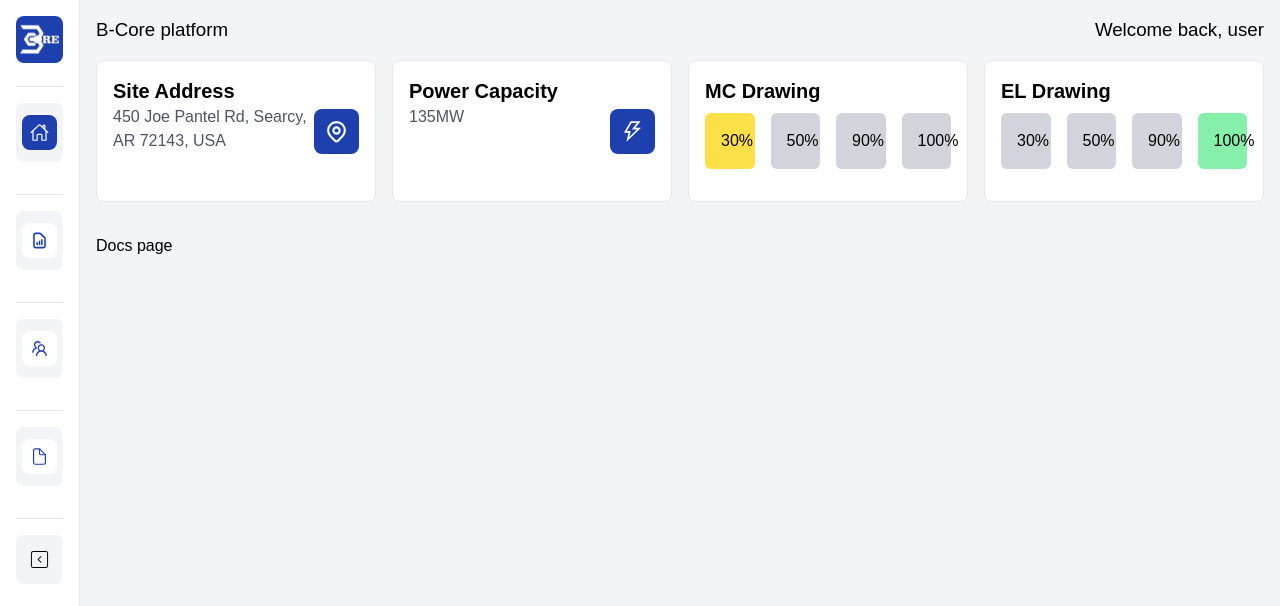
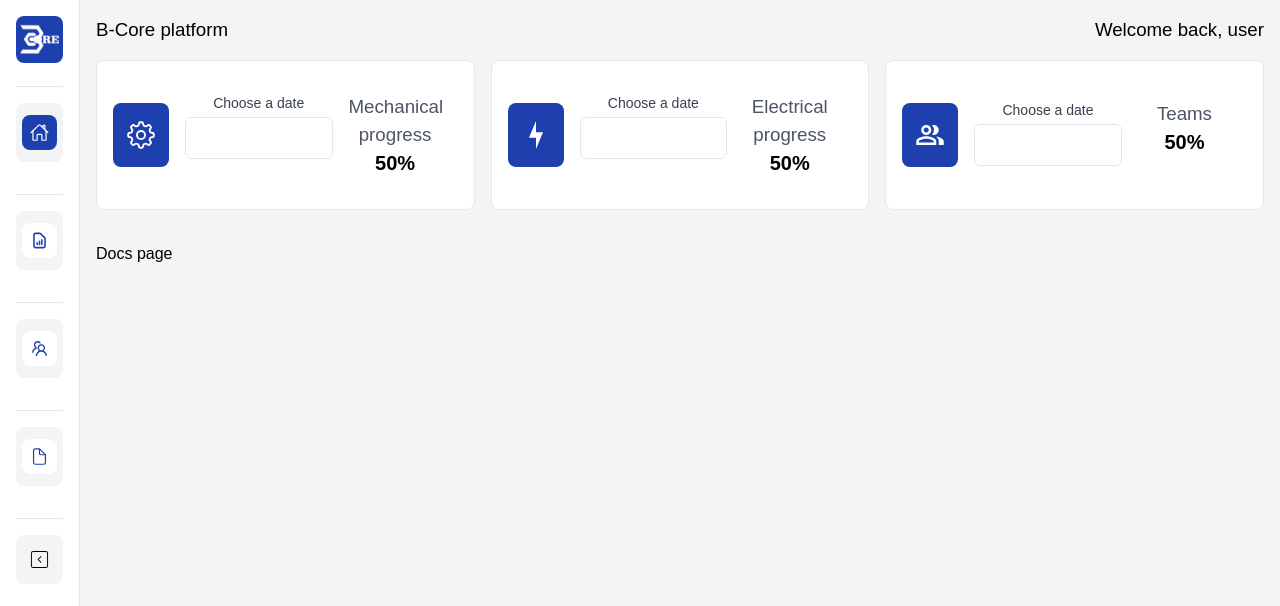
Before and after one commit to LMartin1998/BCorePlatform-Deploy, a Next.js app: page /docs in a window 1280 px wide. Shown: the top 606 px of the page. Built offline with nearby package versions, Linux system fonts and the light colour scheme.

Commit message:
Add date picker and New Top Cards

```diff
--- a/package.json
+++ b/package.json
@@ -11,9 +11,10 @@
   "dependencies": {
     "next": "14.0.4",
     "react": "^18",
+    "react-datepicker": "^4.25.0",
     "react-dom": "^18",
-    "react-window": "^1.8.10",
-    "react-icons": "^5.0.1"
+    "react-icons": "^5.0.1",
+    "react-window": "^1.8.10"
   },
   "devDependencies": {
     "autoprefixer": "^10.4.16",
--- /dev/null
+++ b/src/app/Components/Datepicker.jsx
@@ -0,0 +1,26 @@
+import React, { useState } from 'react';
+import DatePicker from 'react-datepicker';
+import 'react-datepicker/dist/react-datepicker.css';
+import 'tailwindcss/tailwind.css'; // Asegúrate de importar los estilos de Tailwind
+
+const MyDatePicker = () => {
+  const [selectedDate, setSelectedDate] = useState(null);
+
+  const handleDateChange = (date) => {
+    setSelectedDate(date);
+  };
+
+  return (
+    <div className="w-full rounded-md flex flex-col justify-center items-center">
+      <label className=" text-sm font-medium text-gray-700">Choose a date</label>
+      <DatePicker
+        selected={selectedDate}
+        onChange={handleDateChange}
+        dateFormat="dd/MM/yyyy"
+        className="mt-1 mb-1 p-2 w-full border rounded-md text-center"
+      />
+    </div>
+  );
+};
+
+export default MyDatePicker;
--- a/src/app/Components/TopCards.jsx
+++ b/src/app/Components/TopCards.jsx
@@ -1,10 +1,65 @@
+"use client"
 import React from "react";
-import { HiOutlineLocationMarker } from "react-icons/hi";
-import { AiOutlineThunderbolt } from "react-icons/ai";
+import { GoGear } from "react-icons/go";
+import MyDatePicker from "./Datepicker";
+import { GiElectric } from "react-icons/gi";
+import { MdOutlinePeopleAlt } from "react-icons/md";
 
 const TopCards = () => {
   return (
-    <div className="grid lg:grid-cols-4 gap-4 p-4">
+    <div className="grid lg:grid-cols-3 gap-4 p-4">
+      <div className="lg-col-span-2 col-span-1 bg-white flex justify-between w-full items-center border p-4 rounded-lg">
+        <div className="bg-blue-800 flex justify-center items-center p-2 rounded-lg w-[64px] h-[64px]">
+          <GoGear style={{ color: "white" }} size={30} />
+        </div>
+        <div className="w-full p-2">
+          <div className="flex">
+            <div className="w-3/5 p-2">
+              <MyDatePicker></MyDatePicker>
+            </div>
+            <div className="w-2/5 p-2">
+              <h2 className="text-gray-600 text-center text-md ">Mechanical progress</h2>
+              <h1 className="text-xl text-center font-bold text-black">50%</h1>
+            </div>
+
+          </div>
+        </div>
+      </div>
+      <div className="lg-col-span-2 col-span-1 bg-white flex justify-between w-full items-center border p-4 rounded-lg">
+        <div className="bg-blue-800 flex justify-center items-center p-2 rounded-lg w-[64px] h-[64px]">
+          <GiElectric style={{ color: "white" }} size={30} />
+        </div>
+        <div className="w-full p-2">
+          <div className="flex">
+            <div className="w-3/5 p-2">
+              <MyDatePicker></MyDatePicker>
+            </div>
+            <div className="w-2/5 p-2">
+              <h2 className="text-gray-600 text-center text-md ">Electrical progress</h2>
+              <h1 className="text-xl text-center font-bold text-black">50%</h1>
+            </div>
+
+          </div>
+        </div>
+      </div>
+      <div className="lg-col-span-2 col-span-1 bg-white flex justify-between w-full items-center border p-4 rounded-lg">
+        <div className="bg-blue-800 flex justify-center items-center p-2 rounded-lg w-[64px] h-[64px]">
+          <MdOutlinePeopleAlt style={{ color: "white" }} size={30} />
+        </div>
+        <div className="w-full p-2">
+          <div className="flex">
+            <div className="w-3/5 p-2">
+              <MyDatePicker></MyDatePicker>
+            </div>
+            <div className="w-2/5 p-2">
+              <h2 className="text-gray-600 text-center text-md ">Teams</h2>
+              <h1 className="text-xl text-center font-bold text-black">50%</h1>
+            </div>
+
+          </div>
+        </div>
+      </div>
+      {/* Cards information
       <div className="lg-col-span-2 col-span-1 bg-white flex justify-between w-full border p-4 rounded-lg">
         <div className="flex flex-col w-full pb-4">
           <p className="text-xl font-bold">Site Address</p>
@@ -28,7 +83,8 @@ const TopCards = () => {
             <AiOutlineThunderbolt  style={{ color: "white" }} size={25} />
           </p>
         </div>
-      </div>
+      </div> */}
+      {/* Cards button progress
       <div className="lg-col-span-2 col-span-1 bg-white flex justify-between w-full border p-4 rounded-lg">
         <div className="flex flex-col w-full pb-4">
           <p className="text-xl font-bold pb-2">MC Drawing</p>
@@ -82,7 +138,7 @@ const TopCards = () => {
             </div>
           </div>
         </div>
-      </div>
+      </div> */}
     </div>
   );
 };
```
Also changed, not shown: 1 other file (tests, documents, lock files or other folders).
